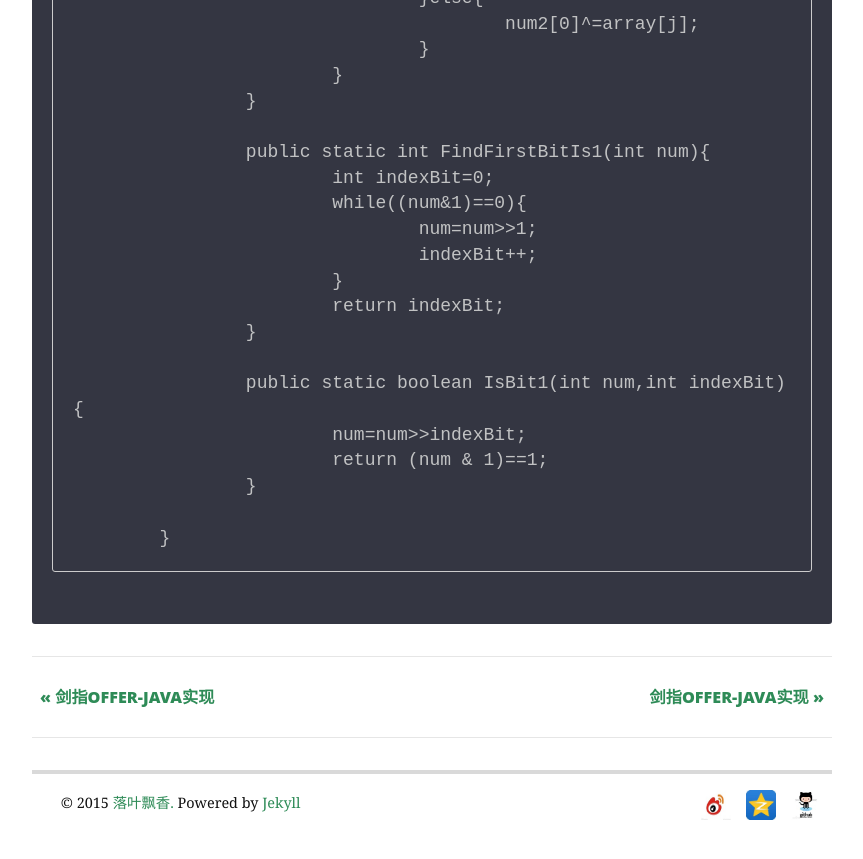
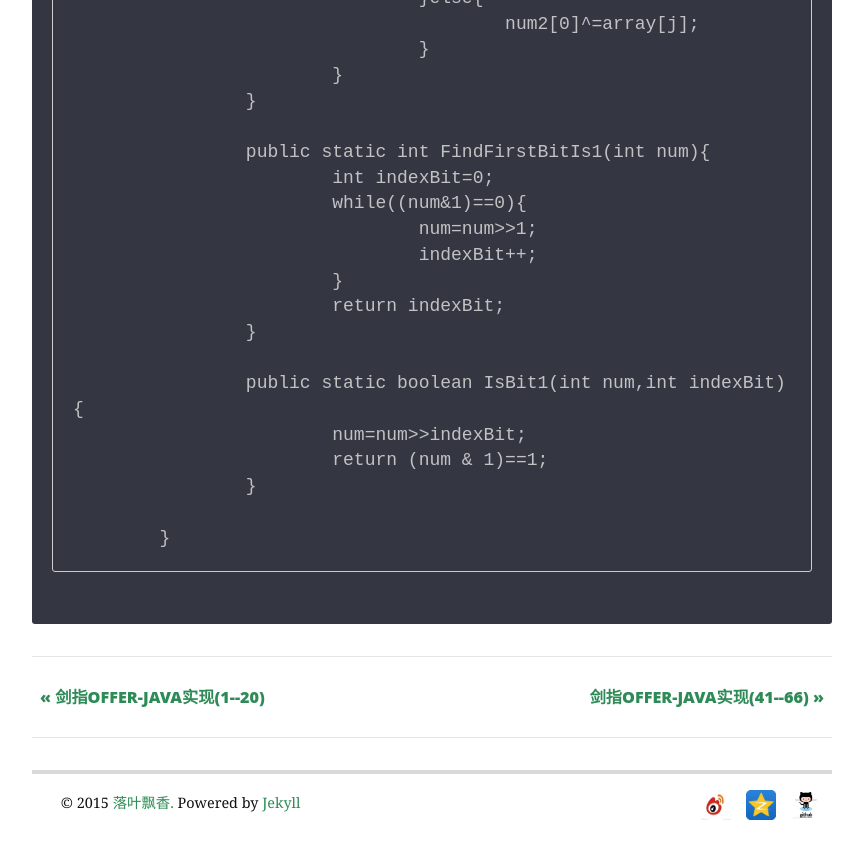
Before and after one commit to luonaibin/luonaibin.github.io, a Jekyll site: the page built from _posts/2015-08-25-java-Array-String-2.markdown, in a window 1280 px wide and 900 px high, scrolled down 12561 px. Shown: the top 859 px of the window, without its empty margins (208-1071 px from the left). Built offline with Jekyll 4.4.1, drawn with Linux system fonts in a browser that asks for light colours; Markdown is read by kramdown in place of the engine named in the settings; some of the changed text lies outside the part shown.

Commit message:
add and update

```diff
--- a/_posts/2015-08-25-java-Array-String-1.markdown
+++ b/_posts/2015-08-25-java-Array-String-1.markdown
@@ -1,6 +1,6 @@
 ---
 layout:     post
-title:      "剑指offer-Java实现"
+title:      "剑指offer-Java实现(1--20)"
 date:       2015-08-28
 ---
 
--- a/_posts/2015-08-25-java-Array-String-2.markdown
+++ b/_posts/2015-08-25-java-Array-String-2.markdown
@@ -1,6 +1,6 @@
 ---
 layout:     post
-title:      "剑指offer-Java实现"
+title:      "剑指offer-Java实现(21--40)"
 date:       2015-08-28
 ---
 
--- a/_posts/2015-08-25-java-Array-String-3.markdown
+++ b/_posts/2015-08-25-java-Array-String-3.markdown
@@ -1,6 +1,6 @@
 ---
 layout:     post
-title:      "剑指offer-Java实现"
+title:      "剑指offer-Java实现(41--66)"
 date:       2015-08-28
 ---
 
```
